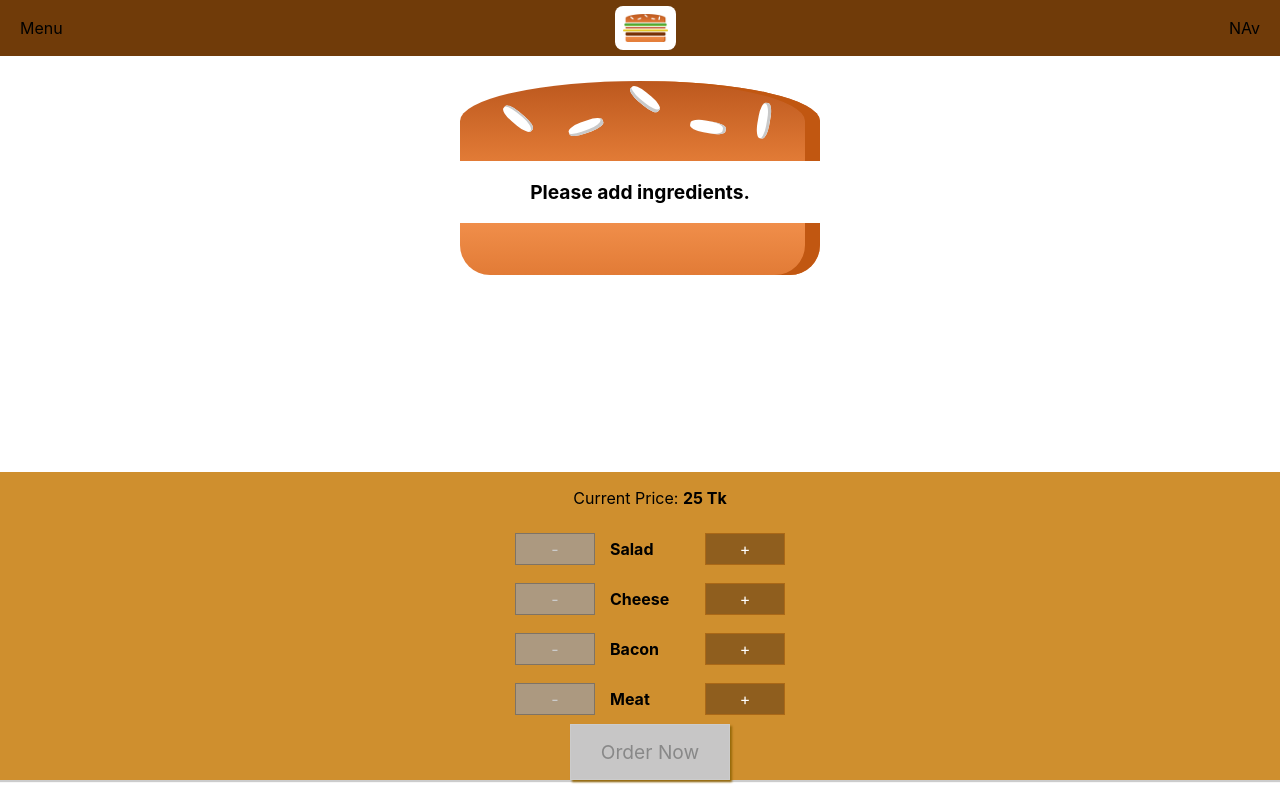
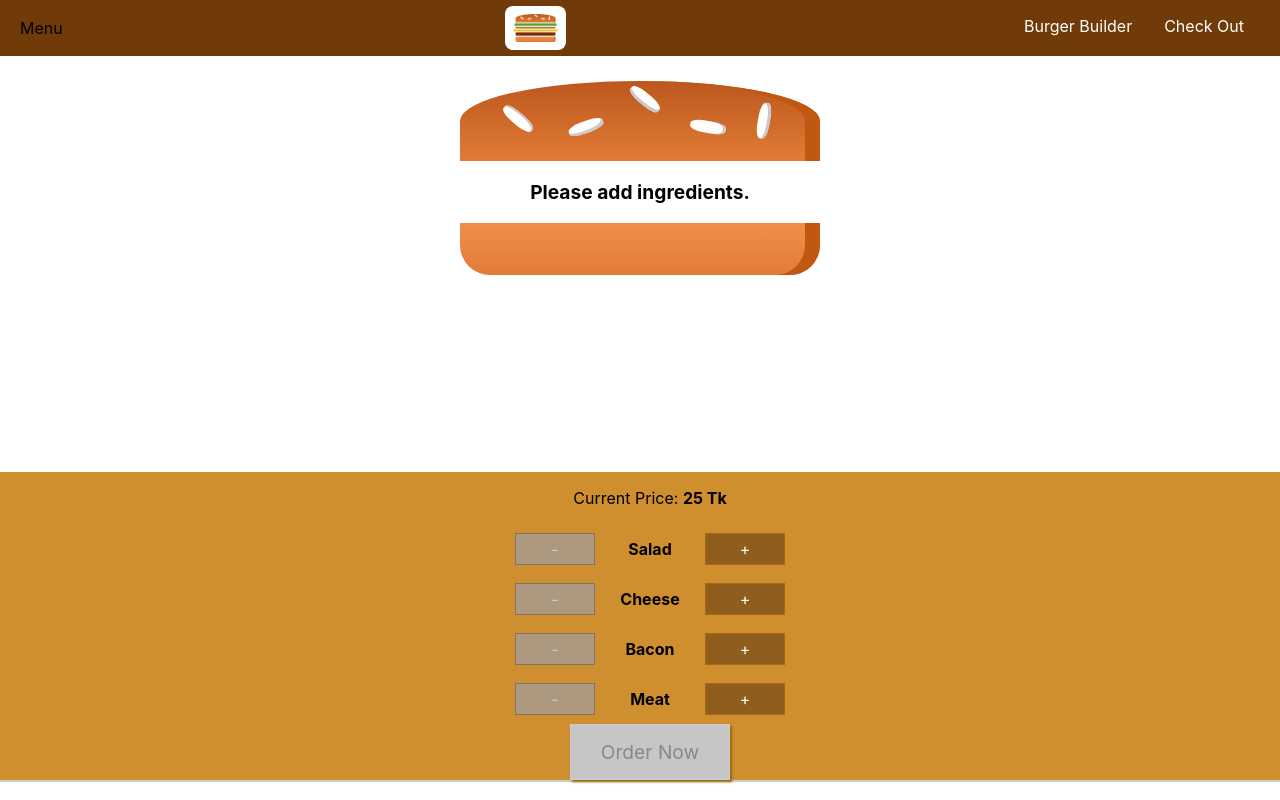
Before and after one commit to Sparrow48/burger-builder, a React (Create React App) app: page / in a window 1280 px wide. Built offline with nearby package versions, Linux system fonts and the light colour scheme.

Commit message:
Add nav items

```diff
--- a/src/components/Burger/BuildControls/BuildControl/BuildControl.module.css
+++ b/src/components/Burger/BuildControls/BuildControl/BuildControl.module.css
@@ -33,6 +33,7 @@
   padding: 10px;
   font-weight: bold;
   width: 80px;
+  text-align: center;
 }
 
 .BuildControl .Less {
--- a/src/components/Layout/Layout.module.css
+++ b/src/components/Layout/Layout.module.css
@@ -1,3 +1,3 @@
 .Content {
-  margin: 72px 0px 0px 0px;
+  margin-top: 72px;
 }
--- /dev/null
+++ b/src/components/Navigation/NavigationItems/NavigationItem/NavigationItem.js
@@ -0,0 +1,11 @@
+import React from "react";
+
+import classes from "./NavigationItem.module.css";
+
+const navigationItem = props => (
+  <li className={classes.NavigationItem}>
+    <a href='/'>{props.children}</a>
+  </li>
+);
+
+export default navigationItem;
--- /dev/null
+++ b/src/components/Navigation/NavigationItems/NavigationItem/NavigationItem.module.css
@@ -0,0 +1,25 @@
+.NavigationItem {
+  margin: 0;
+  display: flex;
+  box-sizing: border-box;
+  height: 100%;
+  align-items: center;
+}
+
+.NavigationItem a {
+  color: white;
+  text-decoration: none;
+  height: 100%;
+  padding: 10px 16px;
+  border-bottom: 4px solid transparent;
+  box-sizing: border-box;
+  display: block;
+}
+
+.NavigationItem a:hover,
+.NavigationItem a:active,
+.NavigationItem a.active {
+  background-color: #8f5c2c;
+  border-bottom: 4px solid #40a4c8;
+  color: white;
+}
--- /dev/null
+++ b/src/components/Navigation/NavigationItems/NavigationItems.js
@@ -0,0 +1,13 @@
+import React from "react";
+
+import classes from "./NavigationItems.module.css";
+import NavigationItem from "./NavigationItem/NavigationItem";
+
+const navigationItems = props => (
+  <ul className={classes.NavigationItems}>
+    <NavigationItem>Burger Builder</NavigationItem>
+    <NavigationItem>Check Out</NavigationItem>
+  </ul>
+);
+
+export default navigationItems;
--- /dev/null
+++ b/src/components/Navigation/NavigationItems/NavigationItems.module.css
@@ -0,0 +1,8 @@
+.NavigationItems {
+  margin: 0;
+  padding: 0;
+  list-style: none;
+  display: flex;
+  align-items: center;
+  height: 100%;
+}
--- a/src/components/Navigation/Toolbar/Toolbar.js
+++ b/src/components/Navigation/Toolbar/Toolbar.js
@@ -2,12 +2,15 @@
 
 import classes from "./Toolbar.module.css";
 import Logo from "../../Logo/Logo";
+import NavigationItems from "../NavigationItems/NavigationItems";
 
 const toolbar = props => (
   <header className={classes.Toolbar}>
     <div>Menu</div>
     <Logo />
-    <div>NAv</div>
+    <nav>
+      <NavigationItems />
+    </nav>
   </header>
 );
 
```
